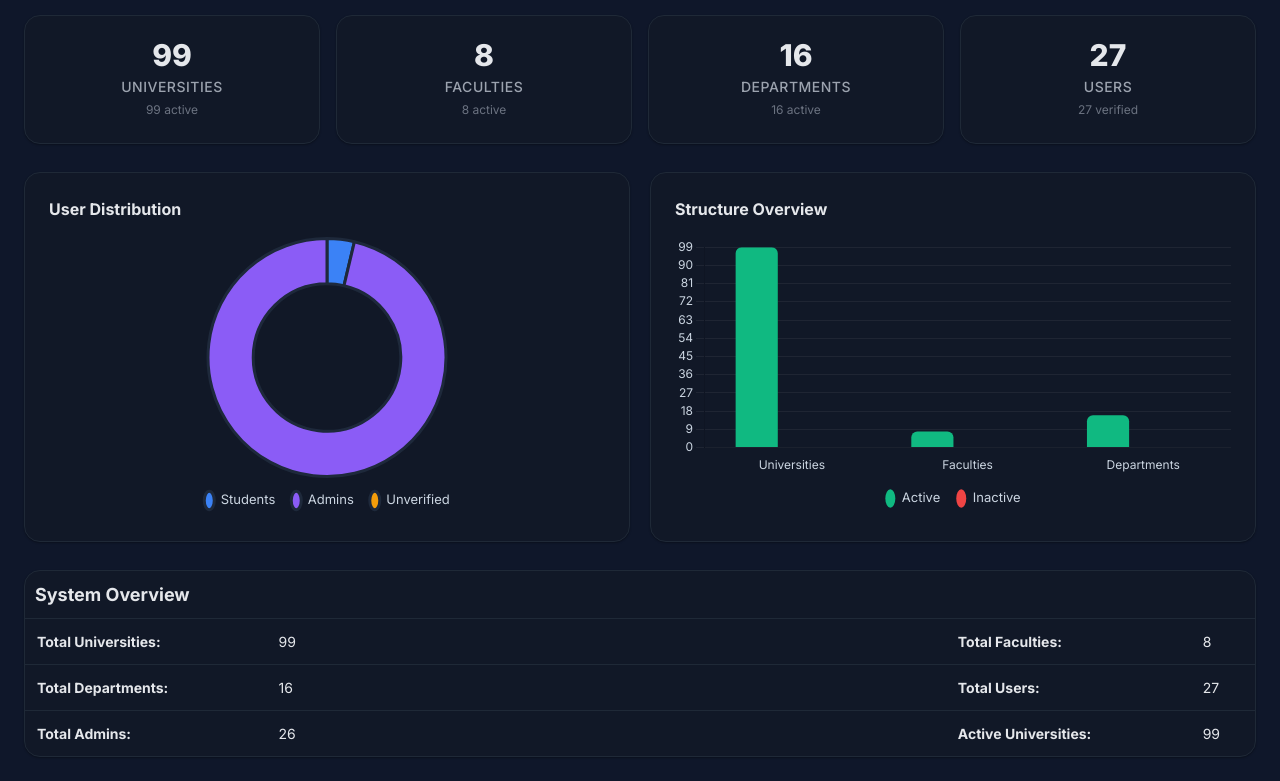
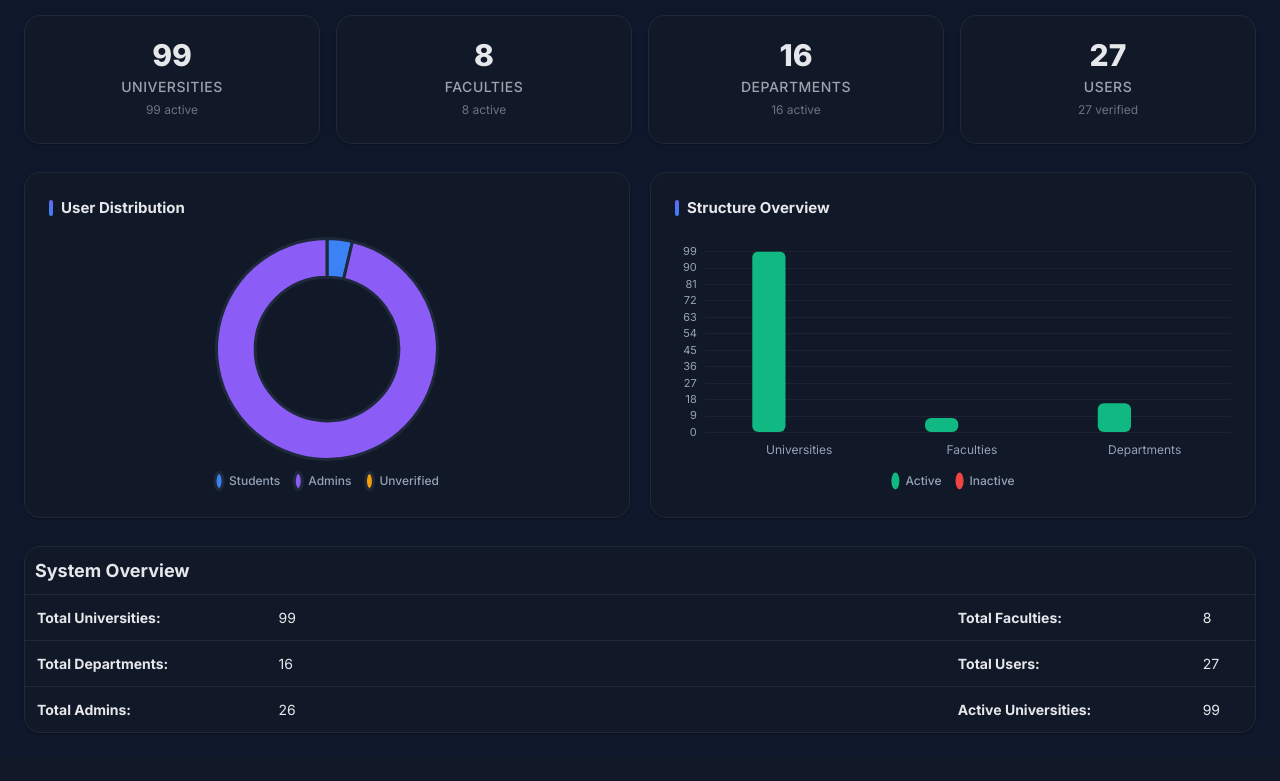
Before and after one commit to chatbotunivbatna2-cpu/EduVers, a Flask app: page /admin/ in a window 1280 px wide. Shown: the part 216-997 px from the top of the page. After the commit the page ends 949 px from the top, so only its background shows below. Run offline with Flask 3, Linux system fonts and the light colour scheme; the visitor is signed in with stand-in values (Sample User, id 1); data comes from the database, SQL or seed files in the repository; parts of the project's set-up code (start-up, migrations or seed data) failed here and were passed over; some libraries are stand-ins or nearby versions.

Commit message:
feat: premium charts on all admin dashboards - Shared AdminCharts module (admin_charts.js) with doughnut, bar, horizontal bar - Premium CSS with gradient accent, hover glow, animated top border - Applied to super_admin, university_admin, faculty_admin, department_admin - Each dashboard gets contextual charts based on available data

```diff
--- a/init_db.py
+++ b/init_db.py
@@ -53,7 +53,6 @@ def init_db(drop=True):
         facs = load_json('init_faculties.json')
         uni_map = load_json('init_uni_map.json')
 
-        # Create all universities
         print(f"Adding {len(unis)} universities...")
         uni_refs = {}
         for u in unis:
@@ -65,7 +64,6 @@ def init_db(drop=True):
                 db.session.flush()
             uni_refs[vname] = obj
 
-        # Create faculties and departments for Batna 2 only
         print("Building faculties for Batna 2...")
         refs = {}
 
@@ -110,7 +108,6 @@ def init_db(drop=True):
                                 dname = f'dadmin_{code2.lower()}'
                                 db.session.add(create_user('department_admin', dname, f'{dname}@{domain}', f'{obj2.name} Admin', 'Dept123!', uni_id=batna2.id, fac_id=obj.id, dept_id=obj2.id))
 
-                # Test student account
                 fac_ref = refs.get('MI_BATNA2')
                 dept_ref = refs.get('CS_BATNA2')
                 if fac_ref and dept_ref:
@@ -129,7 +126,6 @@ def init_db(drop=True):
 
         db.session.commit()
 
-        # Knowledge Base seeding
         print("\nSeeding Knowledge Base...")
         kb_data = load_json('init_knowledge.json')
         kb_count = 0
@@ -139,7 +135,6 @@ def init_db(drop=True):
             if not uni_obj:
                 continue
 
-            # resolve faculty_id (uni -> fac -> dept)
             fac_id = None
             fac_code = entry.get('faculty_code')
             if fac_code and fac_code in refs:
@@ -149,7 +144,6 @@ def init_db(drop=True):
             dept_code = entry.get('dept_code')
             if dept_code and dept_code in refs:
                 dept_id = refs[dept_code].id
-                # auto-resolve faculty from department if not set
                 if not fac_id and hasattr(refs[dept_code], 'faculty_id'):
                     fac_id = refs[dept_code].faculty_id
 
--- a/static/css/admin.css
+++ b/static/css/admin.css
@@ -815,29 +815,67 @@ html:not(.dark) .top-user-item {
 .chart-card {
   background: var(--surface);
   border-radius: 16px;
-  padding: 24px;
+  padding: 24px 24px 20px;
   box-shadow: var(--shadow-sm);
   border: 1px solid var(--border);
+  position: relative;
+  overflow: hidden;
+  transition: all 0.3s ease;
+}
+
+.chart-card::before {
+  content: '';
+  position: absolute;
+  top: 0;
+  left: 0;
+  right: 0;
+  height: 3px;
+  background: linear-gradient(90deg, #6366f1, #3b82f6, #06b6d4);
+  opacity: 0;
+  transition: opacity 0.3s ease;
+}
+
+.chart-card:hover {
+  transform: translateY(-2px);
+  box-shadow: var(--shadow-md);
+  border-color: rgba(99, 102, 241, 0.3);
+}
+
+.chart-card:hover::before {
+  opacity: 1;
 }
 
 .chart-card h3 {
-  font-size: 16px;
+  font-size: 15px;
   font-weight: 700;
-  margin: 0 0 16px 0;
+  margin: 0 0 18px 0;
   color: var(--text-primary);
+  display: flex;
+  align-items: center;
+  gap: 8px;
+}
+
+.chart-card h3::before {
+  content: '';
+  display: inline-block;
+  width: 4px;
+  height: 16px;
+  border-radius: 2px;
+  background: linear-gradient(180deg, #6366f1, #3b82f6);
+  flex-shrink: 0;
 }
 
 .chart-wrapper {
   position: relative;
   width: 100%;
-  max-height: 280px;
+  max-height: 260px;
   display: flex;
   align-items: center;
   justify-content: center;
 }
 
 .chart-wrapper canvas {
-  max-height: 280px !important;
+  max-height: 260px !important;
 }
 
 html:not(.dark) .chart-card {
@@ -846,6 +884,11 @@ html:not(.dark) .chart-card {
   box-shadow: 0 2px 6px rgba(0, 0, 0, 0.05);
 }
 
+html:not(.dark) .chart-card:hover {
+  box-shadow: 0 8px 24px rgba(99, 102, 241, 0.1);
+  border-color: rgba(99, 102, 241, 0.25);
+}
+
 @media (max-width: 768px) {
   .charts-row {
     grid-template-columns: 1fr;
--- /dev/null
+++ b/static/js/admin_charts.js
@@ -0,0 +1,201 @@
+/**
+ * Shared admin dashboard charts module.
+ * Uses Chart.js to render professional charts on any admin overview page.
+ */
+const AdminCharts = (() => {
+  let _charts = {};
+
+  function _isDark() {
+    return document.documentElement.classList.contains('dark');
+  }
+
+  function _colors() {
+    const dark = _isDark();
+    return {
+      text: dark ? '#94a3b8' : '#475569',
+      grid: dark ? 'rgba(255,255,255,0.05)' : 'rgba(0,0,0,0.06)',
+      cardBg: dark ? '#1e293b' : '#ffffff',
+      palette: ['#6366f1', '#3b82f6', '#06b6d4', '#10b981', '#f59e0b', '#ef4444', '#ec4899', '#8b5cf6'],
+    };
+  }
+
+  function _legend(c) {
+    return {
+      position: 'bottom',
+      labels: {
+        color: c.text,
+        padding: 14,
+        font: { size: 12, family: 'Inter, sans-serif', weight: '500' },
+        usePointStyle: true,
+        pointStyleWidth: 8,
+      },
+    };
+  }
+
+  function _destroy(id) {
+    if (_charts[id]) { _charts[id].destroy(); _charts[id] = null; }
+  }
+
+  /**
+   * Doughnut chart
+   */
+  function doughnut(canvasId, labels, data, colors) {
+    if (typeof Chart === 'undefined') return;
+    const ctx = document.getElementById(canvasId);
+    if (!ctx) return;
+    _destroy(canvasId);
+    const c = _colors();
+    _charts[canvasId] = new Chart(ctx, {
+      type: 'doughnut',
+      data: {
+        labels,
+        datasets: [{
+          data,
+          backgroundColor: colors || c.palette.slice(0, labels.length),
+          borderColor: c.cardBg,
+          borderWidth: 3,
+          hoverOffset: 8,
+          hoverBorderWidth: 0,
+        }],
+      },
+      options: {
+        responsive: true,
+        maintainAspectRatio: true,
+        cutout: '65%',
+        plugins: {
+          legend: _legend(c),
+          tooltip: {
+            backgroundColor: c.cardBg,
+            titleColor: c.text,
+            bodyColor: c.text,
+            borderColor: _isDark() ? 'rgba(255,255,255,0.1)' : 'rgba(0,0,0,0.1)',
+            borderWidth: 1,
+            cornerRadius: 8,
+            padding: 10,
+            bodyFont: { family: 'Inter, sans-serif' },
+          },
+        },
+        animation: { animateRotate: true, duration: 800 },
+      },
+    });
+  }
+
+  /**
+   * Bar chart
+   */
+  function bar(canvasId, labels, datasets) {
+    if (typeof Chart === 'undefined') return;
+    const ctx = document.getElementById(canvasId);
+    if (!ctx) return;
+    _destroy(canvasId);
+    const c = _colors();
+
+    const chartDatasets = datasets.map((ds, i) => ({
+      label: ds.label,
+      data: ds.data,
+      backgroundColor: ds.color || c.palette[i],
+      borderRadius: 6,
+      borderSkipped: false,
+      barPercentage: 0.55,
+      categoryPercentage: 0.7,
+    }));
+
+    _charts[canvasId] = new Chart(ctx, {
+      type: 'bar',
+      data: { labels, datasets: chartDatasets },
+      options: {
+        responsive: true,
+        maintainAspectRatio: true,
+        plugins: {
+          legend: _legend(c),
+          tooltip: {
+            backgroundColor: c.cardBg,
+            titleColor: c.text,
+            bodyColor: c.text,
+            borderColor: _isDark() ? 'rgba(255,255,255,0.1)' : 'rgba(0,0,0,0.1)',
+            borderWidth: 1,
+            cornerRadius: 8,
+            padding: 10,
+          },
+        },
+        scales: {
+          x: {
+            ticks: { color: c.text, font: { size: 12, family: 'Inter, sans-serif' } },
+            grid: { display: false },
+            border: { display: false },
+          },
+          y: {
+            beginAtZero: true,
+            ticks: {
+              color: c.text,
+              font: { size: 11, family: 'Inter, sans-serif' },
+              stepSize: 1,
+              padding: 8,
+            },
+            grid: { color: c.grid, drawBorder: false },
+            border: { display: false },
+          },
+        },
+        animation: { duration: 800 },
+      },
+    });
+  }
+
+  /**
+   * Horizontal bar chart
+   */
+  function horizontalBar(canvasId, labels, data, colors) {
+    if (typeof Chart === 'undefined') return;
+    const ctx = document.getElementById(canvasId);
+    if (!ctx) return;
+    _destroy(canvasId);
+    const c = _colors();
+
+    _charts[canvasId] = new Chart(ctx, {
+      type: 'bar',
+      data: {
+        labels,
+        datasets: [{
+          data,
+          backgroundColor: colors || c.palette.slice(0, labels.length),
+          borderRadius: 6,
+          borderSkipped: false,
+          barPercentage: 0.6,
+        }],
+      },
+      options: {
+        responsive: true,
+        maintainAspectRatio: true,
+        indexAxis: 'y',
+        plugins: {
+          legend: { display: false },
+          tooltip: {
+            backgroundColor: c.cardBg,
+            titleColor: c.text,
+            bodyColor: c.text,
+            borderColor: _isDark() ? 'rgba(255,255,255,0.1)' : 'rgba(0,0,0,0.1)',
+            borderWidth: 1,
+            cornerRadius: 8,
+            padding: 10,
+          },
+        },
+        scales: {
+          x: {
+            beginAtZero: true,
+            ticks: { color: c.text, font: { size: 11, family: 'Inter, sans-serif' }, stepSize: 1 },
+            grid: { color: c.grid, drawBorder: false },
+            border: { display: false },
+          },
+          y: {
+            ticks: { color: c.text, font: { size: 12, family: 'Inter, sans-serif' }, padding: 8 },
+            grid: { display: false },
+            border: { display: false },
+          },
+        },
+        animation: { duration: 800 },
+      },
+    });
+  }
+
+  return { doughnut, bar, horizontalBar };
+})();
--- a/static/js/super_admin_dashboard.js
+++ b/static/js/super_admin_dashboard.js
@@ -60,8 +60,6 @@ function switchTab(tabName, btn) {
     btn.classList.add('active');
 }
 
-let userDistChart = null;
-let structChart = null;
 
 async function loadStats() {
     try {
@@ -89,102 +87,23 @@ async function loadStats() {
 }
 
 function renderCharts(d) {
-    if (typeof Chart === 'undefined') return;
+    const students = Math.max((d.users_count || 0) - (d.admins_count || 0), 0);
+    const verified = d.verified_users_count || 0;
+    const unverified = Math.max((d.users_count || 0) - verified, 0);
 
-    const isDark = document.documentElement.classList.contains('dark');
-    const textColor = isDark ? '#cbd5e1' : '#475569';
-    const gridColor = isDark ? 'rgba(255,255,255,0.06)' : 'rgba(0,0,0,0.06)';
+    AdminCharts.doughnut('userDistributionChart',
+        ['Students', 'Admins', 'Unverified'],
+        [Math.max(students - unverified, 0), d.admins_count || 0, unverified],
+        ['#3b82f6', '#8b5cf6', '#f59e0b']
+    );
 
-    // -- Doughnut: User Distribution --
-    const students = (d.users_count || 0) - (d.admins_count || 0);
-    const verified = d.verified_users_count || 0;
-    const unverified = (d.users_count || 0) - verified;
-
-    const ctx1 = document.getElementById('userDistributionChart');
-    if (ctx1) {
-        if (userDistChart) userDistChart.destroy();
-        userDistChart = new Chart(ctx1, {
-            type: 'doughnut',
-            data: {
-                labels: ['Students', 'Admins', 'Unverified'],
-                datasets: [{
-                    data: [Math.max(students - unverified, 0), d.admins_count || 0, unverified],
-                    backgroundColor: ['#3b82f6', '#8b5cf6', '#f59e0b'],
-                    borderColor: isDark ? '#1e293b' : '#ffffff',
-                    borderWidth: 3,
-                    hoverOffset: 6
-                }]
-            },
-            options: {
-                responsive: true,
-                maintainAspectRatio: true,
-                cutout: '62%',
-                plugins: {
-                    legend: {
-                        position: 'bottom',
-                        labels: { color: textColor, padding: 16, font: { size: 13, family: 'Inter' }, usePointStyle: true, pointStyleWidth: 10 }
-                    }
-                }
-            }
-        });
-    }
-
-    // -- Bar: Structure Overview --
-    const ctx2 = document.getElementById('structureChart');
-    if (ctx2) {
-        if (structChart) structChart.destroy();
-
-        const activeUnis = d.active_universities_count || 0;
-        const inactiveUnis = (d.universities_count || 0) - activeUnis;
-        const activeFacs = d.active_faculties_count || 0;
-        const inactiveFacs = (d.faculties_count || 0) - activeFacs;
-        const activeDepts = d.active_departments_count || 0;
-        const inactiveDepts = (d.departments_count || 0) - activeDepts;
-
-        structChart = new Chart(ctx2, {
-            type: 'bar',
-            data: {
-                labels: ['Universities', 'Faculties', 'Departments'],
-                datasets: [
-                    {
-                        label: 'Active',
-                        data: [activeUnis, activeFacs, activeDepts],
-                        backgroundColor: '#10b981',
-                        borderRadius: 6,
-                        barPercentage: 0.6
-                    },
-                    {
-                        label: 'Inactive',
-                        data: [inactiveUnis, inactiveFacs, inactiveDepts],
-                        backgroundColor: '#ef4444',
-                        borderRadius: 6,
-                        barPercentage: 0.6
-                    }
-                ]
-            },
-            options: {
-                responsive: true,
-                maintainAspectRatio: true,
-                plugins: {
-                    legend: {
-                        position: 'bottom',
-                        labels: { color: textColor, padding: 16, font: { size: 13, family: 'Inter' }, usePointStyle: true, pointStyleWidth: 10 }
-                    }
-                },
-                scales: {
-                    x: {
-                        ticks: { color: textColor, font: { size: 12, family: 'Inter' } },
-                        grid: { display: false }
-                    },
-                    y: {
-                        beginAtZero: true,
-                        ticks: { color: textColor, font: { size: 12, family: 'Inter' }, stepSize: 1 },
-                        grid: { color: gridColor }
-                    }
-                }
-            }
-        });
-    }
+    AdminCharts.bar('structureChart',
+        ['Universities', 'Faculties', 'Departments'],
+        [
+            { label: 'Active', data: [d.active_universities_count || 0, d.active_faculties_count || 0, d.active_departments_count || 0], color: '#10b981' },
+            { label: 'Inactive', data: [(d.universities_count || 0) - (d.active_universities_count || 0), (d.faculties_count || 0) - (d.active_faculties_count || 0), (d.departments_count || 0) - (d.active_departments_count || 0)], color: '#ef4444' },
+        ]
+    );
 }
 
 async function loadUniversities() {
--- a/templates/admin/super_admin_dashboard.html
+++ b/templates/admin/super_admin_dashboard.html
@@ -284,5 +284,6 @@
 
 
 <script src="https://cdn.jsdelivr.net/npm/chart.js@4.4.7/dist/chart.umd.min.js"></script>
+<script src="{{ url_for('static', filename='js/admin_charts.js') }}"></script>
 <script src="{{ url_for('static', filename='js/super_admin_dashboard.js') }}"></script>
 {%- endblock %}
```
Also changed, not shown: static/js/department_admin_dashboard.js (+13 -0 lines), static/js/faculty_admin_dashboard.js (+13 -0 lines), static/js/university_admin_dashboard.js (+13 -0 lines), templates/admin/department_admin_dashboard.html (+17 -0 lines), templates/admin/faculty_admin_dashboard.html (+18 -0 lines), templates/admin/university_admin_dashboard.html (+17 -0 lines), assets/architecture_diagram.png (deleted), assets/pipeline_flowchart.png (deleted), 7 other files.
